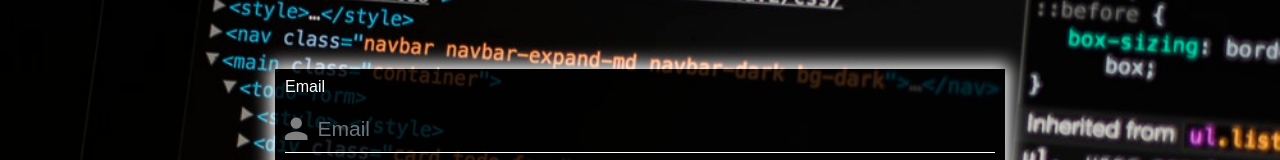
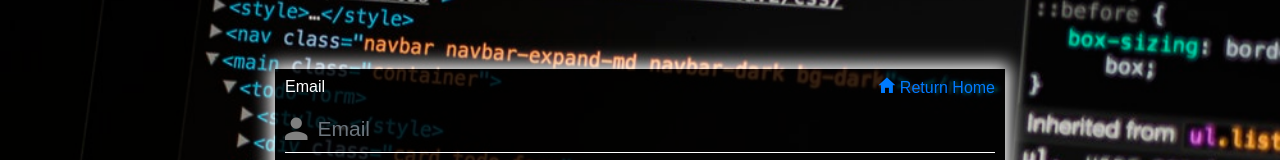
Before and after one commit to CodingDom/Code-Red-, an Angular app: page /login in a window 1280 px wide. Shown: the part 174-334 px from the top of the page. Built offline with nearby package versions, Linux system fonts and the light colour scheme.

Commit message:
Added return to home button

```diff
--- a/src/app/app.component.ts
+++ b/src/app/app.component.ts
@@ -21,7 +21,7 @@ export class AppComponent {
           if (val instanceof RoutesRecognized) {
 
               this.globals.searchQuery = val.state.root.firstChild.params.q;
-              this.location = val.state.root.firstChild.url[0].path;
+              this.location = val.state.root.firstChild.url[0] ? val.state.root.firstChild.url[0].path: "";
 
           }
       });
--- a/src/app/login-component/login.component.html
+++ b/src/app/login-component/login.component.html
@@ -6,6 +6,7 @@
       <div class="form-row">
         <div class="form-group col-12">
           <label for="inputEmail">Email</label>
+          <span class="float-right return btn-link" routerLink="/" routerLinkActive="active"><span class="icon ion-md-home"></span> Return Home</span>
           <div class="input-group">
           <span class="input-group-addon"><span class="icon ion-md-person"></span></span>
           <input type="email" class="form-control" id="inputEmail" placeholder="Email" required>
--- a/src/app/login-component/login.component.scss
+++ b/src/app/login-component/login.component.scss
@@ -22,7 +22,16 @@ form {
 }
 
 .icon{
-    font-size:30px;
+    font-size: 30px;
+}
+
+.return {
+    margin-top: -0.3rem;
+    font-size: 1rem;
+}
+
+.ion-md-home {
+    font-size: 1.3rem;
 }
 
 .form-control, .form-control:focus {
```
